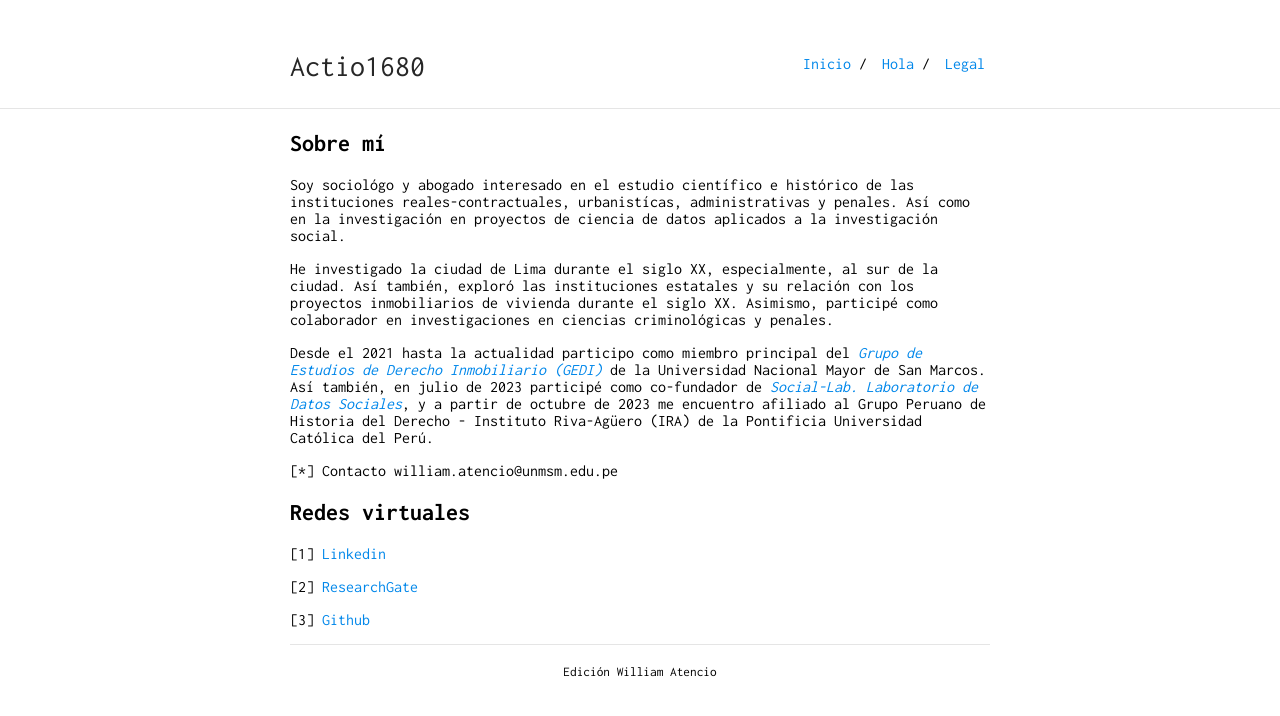
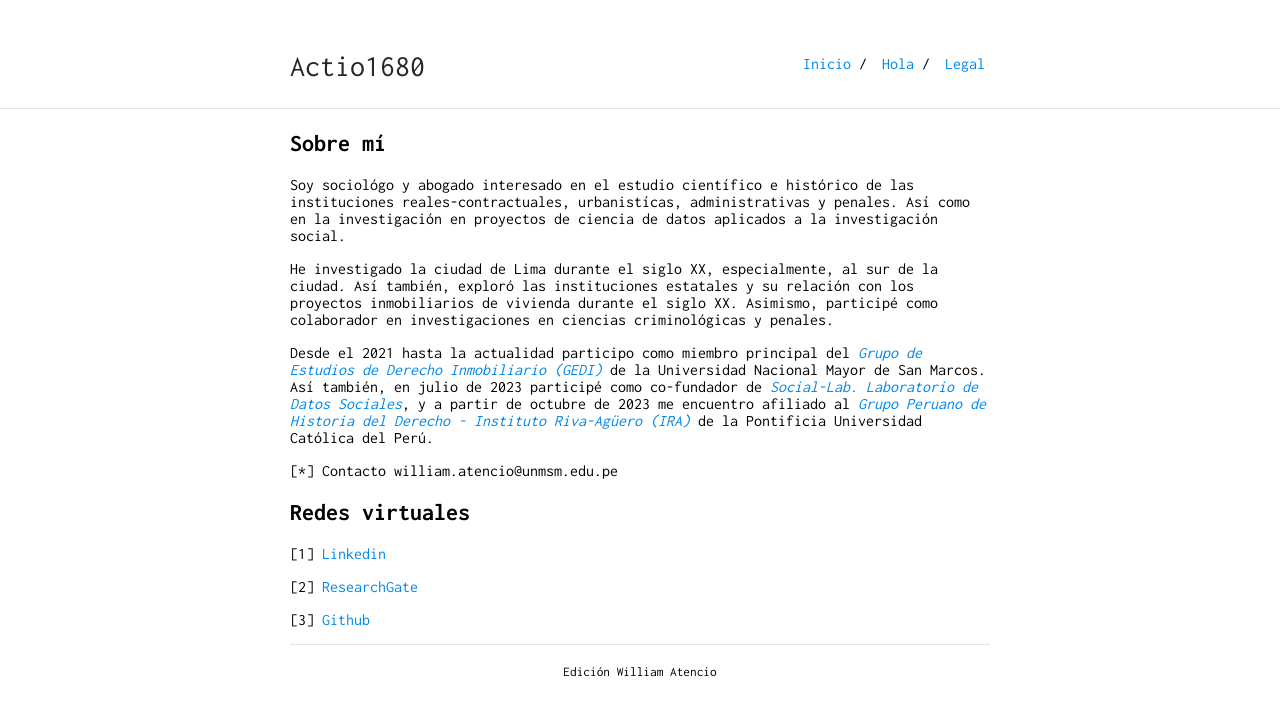
Before and after one commit to actio1680/actio1680.github.io, a Jekyll site: the page built from hola.md, in a window 1280 px wide. Shown: the top 716 px of the page. Built offline with Jekyll 4.4.1, drawn with Linux system fonts in a browser that asks for light colours; our own code applies the rules of GitHub Pages for plain Markdown files; part of the change alters nothing that is shown.

```diff
--- a/hola.md
+++ b/hola.md
@@ -8,7 +8,7 @@ Soy sociológo y abogado interesado en el estudio científico e histórico de la
 
 He investigado la ciudad de Lima durante el siglo XX, especialmente, al sur de la ciudad. Así también, exploró las instituciones estatales y su relación con los proyectos inmobiliarios de vivienda durante el siglo XX. Asimismo, participé como colaborador en investigaciones en ciencias criminológicas y penales.
 
-Desde el 2021 hasta la actualidad participo como miembro principal del *[Grupo de Estudios de Derecho Inmobiliario (GEDI)](https://www.facebook.com/GEDI.SanMarcos)* de la Universidad Nacional Mayor de San Marcos. Así también, en julio de 2023 participé como co-fundador de *[Social-Lab. Laboratorio de Datos Sociales](https://www.facebook.com/people/Social-Lab/100092960187270/)*, y a partir de octubre de 2023 me encuentro afiliado al Grupo Peruano de Historia del Derecho - Instituto Riva-Agüero (IRA) de la Pontificia Universidad Católica del Perú.
+Desde el 2021 hasta la actualidad participo como miembro principal del *[Grupo de Estudios de Derecho Inmobiliario (GEDI)](https://www.facebook.com/GEDI.SanMarcos)* de la Universidad Nacional Mayor de San Marcos. Así también, en julio de 2023 participé como co-fundador de *[Social-Lab. Laboratorio de Datos Sociales](https://www.facebook.com/people/Social-Lab/100092960187270/)*, y a partir de octubre de 2023 me encuentro afiliado al *[Grupo Peruano de Historia del Derecho - Instituto Riva-Agüero (IRA)](https://ira.pucp.edu.pe/grupo-de-investigacion/grupo-peruano-de-historia-del-derecho/)* de la Pontificia Universidad Católica del Perú.
 
 [*] Contacto william.atencio@unmsm.edu.pe
 
```
